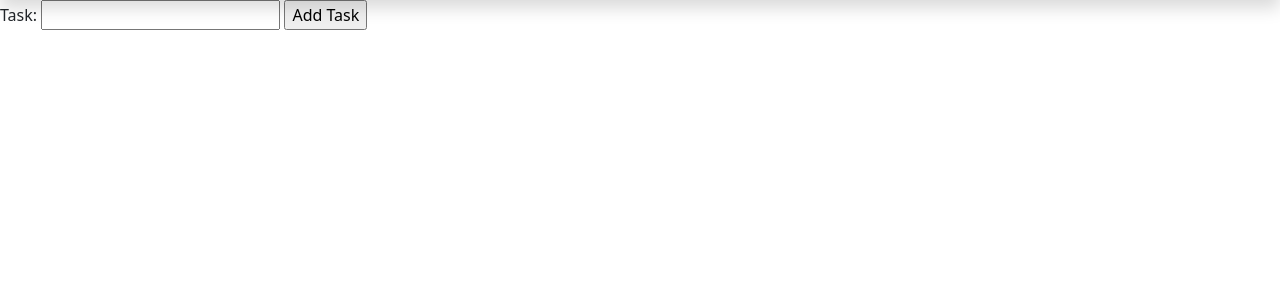
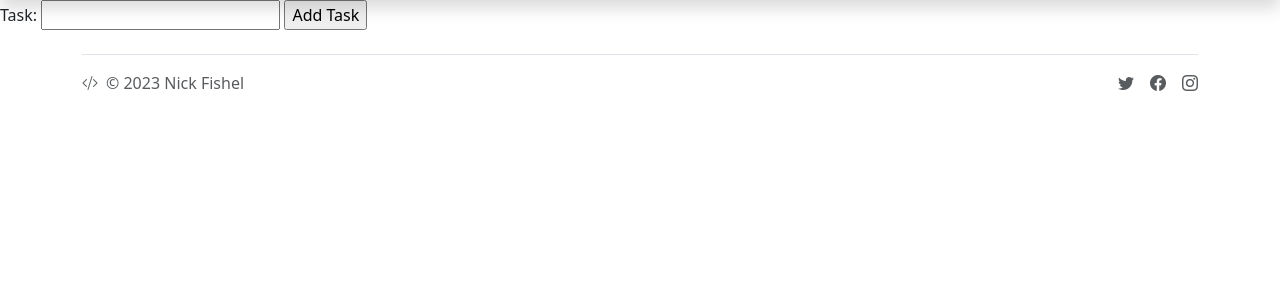
Before and after one commit to nfishel/test-flask-demo, a Flask app: page /add in a window 1280 px wide. Shown: the part 56-356 px from the top of the page. Run offline with Flask 2, Linux system fonts and the light colour scheme; some libraries are stand-ins or nearby versions.

Commit message:
add footer

```diff
--- a/templates/base.html
+++ b/templates/base.html
@@ -6,12 +6,17 @@
     <title>NickFishel demo</title>
     <link href="https://cdn.jsdelivr.net/npm/bootstrap@5.3.0-alpha1/dist/css/bootstrap.min.css" rel="stylesheet" integrity="sha384-GLhlTQ8iRABdZLl6O3oVMWSktQOp6b7In1Zl3/Jr59b6EGGoI1aFkw7cmDA6j6gD" crossorigin="anonymous">
     <link rel="icon" type="image/x-icon" href="{{url_for('static', filename='favicon.ico')}}">
+    <link rel="stylesheet" href="https://cdn.jsdelivr.net/npm/bootstrap-icons@1.10.3/font/bootstrap-icons.css">
     <style>
       #banner{
         width:100%;
         height: 350px;
         object-fit:cover;
         object-position:top;
+      }
+      i{
+        width: 30px;
+        height:30px;
       }
     </style>
   </head>
@@ -46,10 +51,11 @@
   </div>
 </nav>
 
-<!--     <div class="container"> -->
       {% block content %}
       {% endblock %}
-<!--     </div> -->
+    <div class="container">
+    {% include "comp/footer.html" %}
+    </div>
     <script src="https://cdn.jsdelivr.net/npm/bootstrap@5.3.0-alpha1/dist/js/bootstrap.bundle.min.js" integrity="sha384-w76AqPfDkMBDXo30jS1Sgez6pr3x5MlQ1ZAGC+nuZB+EYdgRZgiwxhTBTkF7CXvN" crossorigin="anonymous"></script>
   </body>
 </html>
--- /dev/null
+++ b/templates/comp/footer.html
@@ -0,0 +1,14 @@
+<footer class="d-flex flex-wrap justify-content-between align-items-center py-3 my-4 border-top">
+    <div class="col-md-4 d-flex align-items-center">
+      <a href="/" class="mb-3 me-2 mb-md-0 text-muted text-decoration-none lh-1">
+        <i width="30px" class="bi bi-code-slash"></i>
+      </a>
+      <span class="mb-3 mb-md-0 text-muted">&copy; 2023 Nick Fishel</span>
+    </div>
+
+    <ul class="nav col-md-4 justify-content-end list-unstyled d-flex">
+      <li class="ms-3"><a class="text-muted" href="#"><i class="bi bi-twitter"></i></li>
+      <li class="ms-3"><a class="text-muted" href="#"><i class="bi bi-facebook"></i></a></li>
+      <li class="ms-3"><a class="text-muted" href="#"><i class="bi bi-instagram"></i></a></li>
+    </ul>
+  </footer>
```
